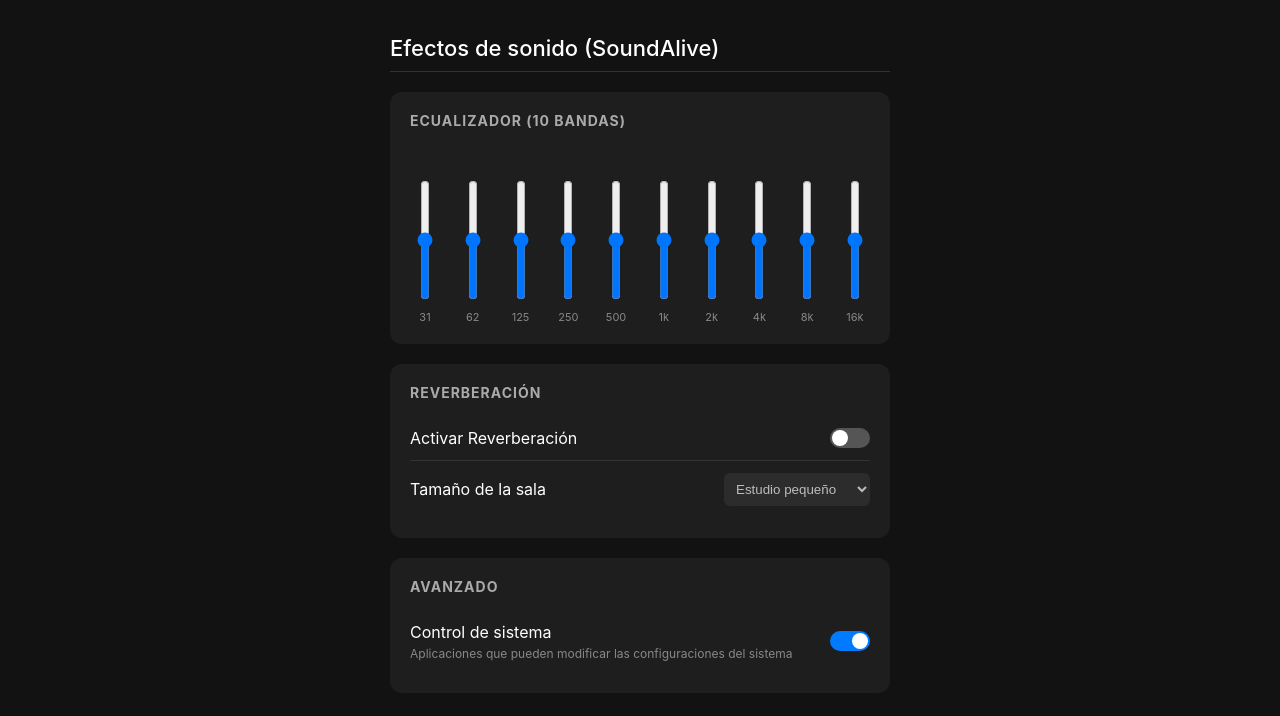
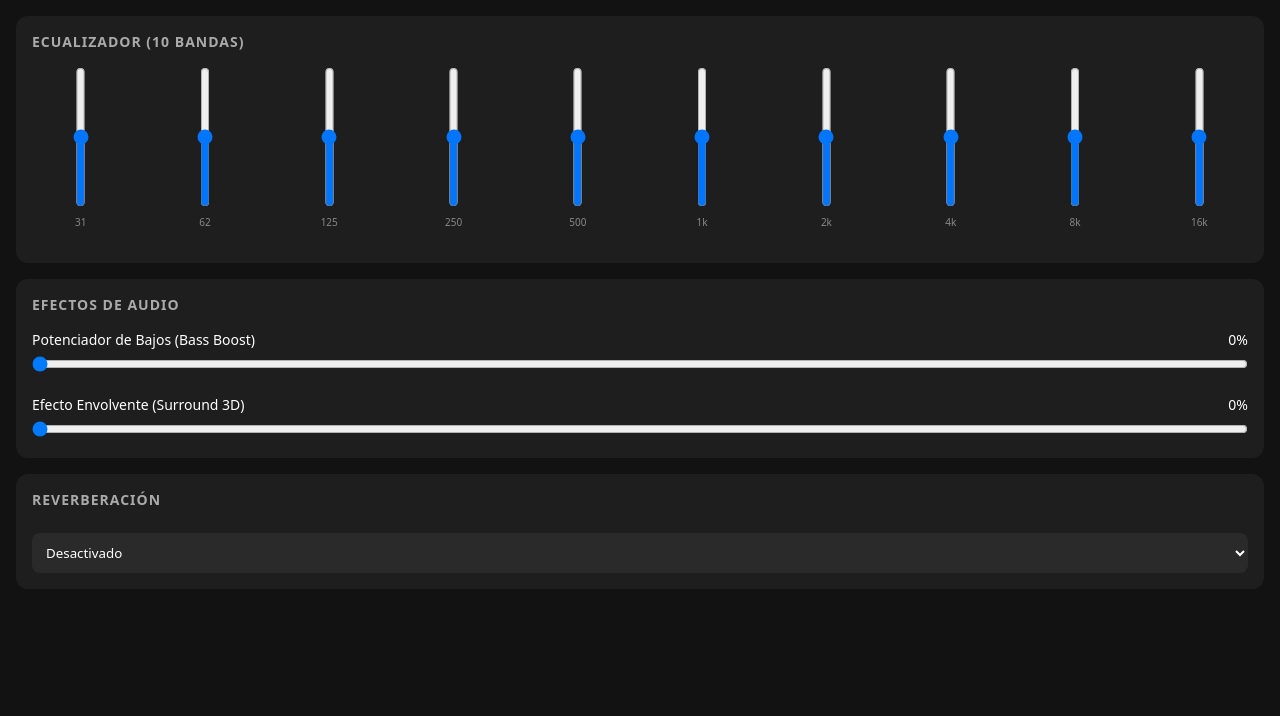
Before and after one commit to santi14234/ecualizador-soundalive, a plain HTML site: page index.html in a window 1280 px wide. Drawn offline with Linux system fonts and the light colour scheme.

Commit message:
Refactor index.html for SoundAlive EQ features
Updated the HTML structure and styles for the SoundAlive EQ, including new audio effects and improved layout.

```diff
--- a/index.html
+++ b/index.html
@@ -3,139 +3,114 @@
 <head>
   <meta charset="UTF-8">
   <meta name="viewport" content="width=device-width, initial-scale=1.0">
-    <title>Ecualizador SoundAlive</title>
+  <title>SoundAlive EQ</title>
   <style>
-        :root {
-            --bg-color: #121212;
-            --text-color: #ffffff;
-            --accent-color: #007bff;
-            --panel-bg: #1e1e1e;
-            --border-color: #333;
+    * { box-sizing: border-box; margin: 0; padding: 0; font-family: system-ui, -apple-system, sans-serif; }
+    body { background-color: #121212; color: #ffffff; padding: 16px; }
+    .card { background-color: #1e1e1e; border-radius: 12px; padding: 16px; margin-bottom: 16px; }
+    h2 { font-size: 14px; text-transform: uppercase; letter-spacing: 1px; color: #aaaaaa; margin-bottom: 16px; }
+
+    /* Contenedor del Ecualizador de 10 bandas */
+    .eq-container { display: flex; justify-content: space-between; height: 180px; align-items: flex-end; }
+    .band { display: flex; flex-direction: column; align-items: center; width: 8%; height: 100%; }
+    .slider-vertical {
+      writing-mode: bt-lr;
+      -webkit-appearance: slider-vertical;
+      width: 100%; height: 140px; background: transparent; cursor: pointer;
     }
-        body {
-            font-family: -apple-system, BlinkMacSystemFont, "Segoe UI", Roboto, Helvetica, Arial, sans-serif;
-            background-color: var(--bg-color);
-            color: var(--text-color);
-            margin: 0;
-            padding: 20px;
-            display: flex;
-            justify-content: center;
-        }
-        .container { width: 100%; max-width: 500px; }
-        h1 { font-size: 22px; font-weight: 500; margin-bottom: 20px; border-bottom: 1px solid var(--border-color); padding-bottom: 10px; }
-        .section { background-color: var(--panel-bg); border-radius: 12px; padding: 20px; margin-bottom: 20px; }
-        .section-title { font-size: 14px; font-weight: bold; margin-bottom: 15px; color: #aaa; text-transform: uppercase; letter-spacing: 1px; }
+    .band-label { font-size: 10px; color: #888888; margin-top: 8px; }
 
-        .eq-container { display: flex; justify-content: space-between; height: 180px; align-items: flex-end; gap: 5px; margin-top: 10px; }
-        .slider-group { display: flex; flex-direction: column; align-items: center; width: 30px; }
-        .slider-group input[type="range"] { writing-mode: bt-lr; -webkit-appearance: slider-vertical; width: 8px; height: 120px; margin-bottom: 10px; }
-        .slider-label { font-size: 11px; color: #888; }
+    /* Estilos para Bass Boost y Surround */
+    .control-group { margin-top: 12px; }
+    .control-label { display: flex; justify-content: space-between; font-size: 14px; margin-bottom: 6px; }
+    .slider-horizontal { width: 100%; accent-color: #007aff; cursor: pointer; }
 
-        .setting-row { display: flex; justify-content: space-between; align-items: center; padding: 12px 0; border-bottom: 1px solid var(--border-color); }
-        .setting-row:last-child { border-bottom: none; }
-        select { background-color: #333; color: white; border: none; padding: 8px; border-radius: 6px; outline: none; }
-
-        .switch { position: relative; display: inline-block; width: 40px; height: 20px; }
-        .switch input { opacity: 0; width: 0; height: 0; }
-        .slider { position: absolute; cursor: pointer; top: 0; left: 0; right: 0; bottom: 0; background-color: #555; transition: .4s; border-radius: 20px; }
-        .slider:before { position: absolute; content: ""; height: 16px; width: 16px; left: 2px; bottom: 2px; background-color: white; transition: .4s; border-radius: 50%; }
-        input:checked + .slider { background-color: var(--accent-color); }
-        input:checked + .slider:before { transform: translateX(20px); }
-        .setting-desc { font-size: 12px; color: #888; margin-top: 4px; }
+    /* Reverberación */
+    select { width: 100%; padding: 10px; border-radius: 8px; background: #2a2a2a; color: white; border: none; margin-top: 8px; }
   </style>
 </head>
 <body>
 
-<div class="container">
-    <h1>Efectos de sonido (SoundAlive)</h1>
-
-    <div class="section">
-        <div class="section-title">Ecualizador (10 Bandas)</div>
-        <div class="eq-container" id="eqContainer"></div>
+  <!-- ECUALIZADOR (10 BANDAS) -->
+  <div class="card">
+    <h2>Ecualizador (10 Bandas)</h2>
+    <div class="eq-container">
+      <script>
+        const freqs = ['31', '62', '125', '250', '500', '1k', '2k', '4k', '8k', '16k'];
+        freqs.forEach((f, i) => {
+          document.write(`
+            <div class="band">
+              <input type="range" class="slider-vertical" min="-1500" max="1500" value="0" oninput="changeEq(${i}, this.value)">
+              <span class="band-label">${f}</span>
             </div>
-
-    <div class="section">
-        <div class="section-title">Reverberación</div>
-        <div class="setting-row">
-            <div>Activar Reverberación</div>
-            <label class="switch">
-                <input type="checkbox" id="reverbToggle">
-                <span class="slider"></span>
-            </label>
-        </div>
-        <div class="setting-row">
-            <div>Tamaño de la sala</div>
-            <select id="roomSize" disabled>
-                <option value="1">Estudio pequeño</option>
-                <option value="2">Sala de estar</option>
-                <option value="3">Sala de conciertos</option>
-                <option value="4">Cueva / Estadio</option>
-            </select>
+          `);
+        });
+      </script>
     </div>
   </div>
 
-    <div class="section">
-        <div class="section-title">Avanzado</div>
-        <div class="setting-row">
-            <div>
-                <div>Control de sistema</div>
-                <div class="setting-desc">Aplicaciones que pueden modificar las configuraciones del sistema</div>
+  <!-- EFECTOS: BASS BOOST & SURROUND (NUEVO) -->
+  <div class="card">
+    <h2>Efectos de Audio</h2>
+
+    <div class="control-group">
+      <div class="control-label">
+        <span>Potenciador de Bajos (Bass Boost)</span>
+        <span id="val-bass">0%</span>
       </div>
-            <label class="switch">
-                <input type="checkbox" id="systemToggle" checked>
-                <span class="slider"></span>
-            </label>
+      <input type="range" class="slider-horizontal" min="0" max="100" value="0" oninput="changeBass(this.value)">
     </div>
+
+    <div class="control-group" style="margin-top: 18px;">
+      <div class="control-label">
+        <span>Efecto Envolvente (Surround 3D)</span>
+        <span id="val-surround">0%</span>
+      </div>
+      <input type="range" class="slider-horizontal" min="0" max="100" value="0" oninput="changeSurround(this.value)">
     </div>
   </div>
 
+  <!-- REVERBERACIÓN -->
+  <div class="card">
+    <h2>Reverberación</h2>
+    <select onchange="changeReverb(this.value)">
+      <option value="0">Desactivado</option>
+      <option value="1">Habitación pequeña</option>
+      <option value="2">Habitación mediana</option>
+      <option value="3">Habitación grande</option>
+      <option value="4">Lobby / Salón</option>
+      <option value="5">Sana de conciertos</option>
+    </select>
+  </div>
+
   <script>
-    const frequencies = [31, 62, 125, 250, 500, 1000, 2000, 4000, 8000, 16000];
-    const eqContainer = document.getElementById('eqContainer');
-    const reverbToggle = document.getElementById('reverbToggle');
-    const roomSize = document.getElementById('roomSize');
-
-    // Generar controles deslizantes
-    frequencies.forEach((freq, index) => {
-        const group = document.createElement('div');
-        group.className = 'slider-group';
-
-        const slider = document.createElement('input');
-        slider.type = 'range';
-        slider.min = '-15';
-        slider.max = '15';
-        slider.value = '0';
-
-        const label = document.createElement('div');
-        label.className = 'slider-label';
-        label.innerText = freq >= 1000 ? (freq/1000) + 'k' : freq;
-
-        slider.addEventListener('input', (e) => {
-            const gainMb = parseInt(e.target.value) * 100; // Convertir a mB (-1500 a 1500)
-            if (window.AndroidAudio) {
-                window.AndroidAudio.setBandGain(index, gainMb);
-            }
-        });
-
-        group.appendChild(slider);
-        group.appendChild(label);
-        eqContainer.appendChild(group);
-    });
-
-    // Control de Reverb
-    function updateReverb() {
-        if (reverbToggle.checked) {
-            roomSize.disabled = false;
-            const preset = parseInt(roomSize.value);
-            if (window.AndroidAudio) window.AndroidAudio.setReverbPreset(preset);
-        } else {
-            roomSize.disabled = true;
-            if (window.AndroidAudio) window.AndroidAudio.setReverbPreset(0);
+    function changeEq(band, gain) {
+      if (window.AndroidAudio && window.AndroidAudio.setBandGain) {
+        window.AndroidAudio.setBandGain(band, parseInt(gain));
       }
     }
 
-    reverbToggle.addEventListener('change', updateReverb);
-    roomSize.addEventListener('change', updateReverb);
+    function changeBass(val) {
+      document.getElementById('val-bass').innerText = val + '%';
+      if (window.AndroidAudio && window.AndroidAudio.setBassBoost) {
+        // Android recibe un rango de 0 a 1000
+        window.AndroidAudio.setBassBoost(parseInt(val) * 10);
+      }
+    }
+
+    function changeSurround(val) {
+      document.getElementById('val-surround').innerText = val + '%';
+      if (window.AndroidAudio && window.AndroidAudio.setVirtualizer) {
+        // Android recibe un rango de 0 a 1000
+        window.AndroidAudio.setVirtualizer(parseInt(val) * 10);
+      }
+    }
+
+    function changeReverb(preset) {
+      if (window.AndroidAudio && window.AndroidAudio.setReverbPreset) {
+        window.AndroidAudio.setReverbPreset(parseInt(preset));
+      }
+    }
   </script>
 </body>
 </html>
```
Lines whose indentation alone changed are shown as unchanged.
